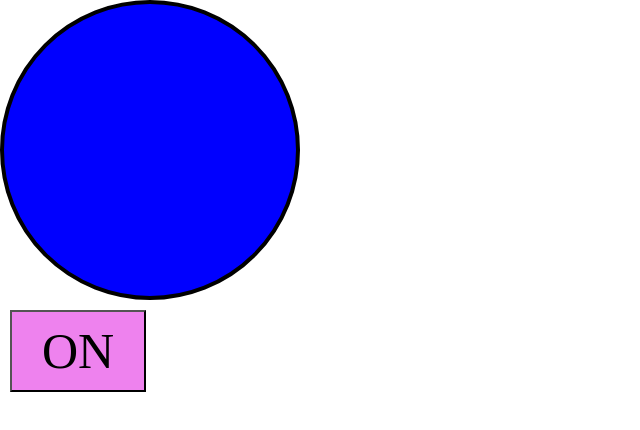
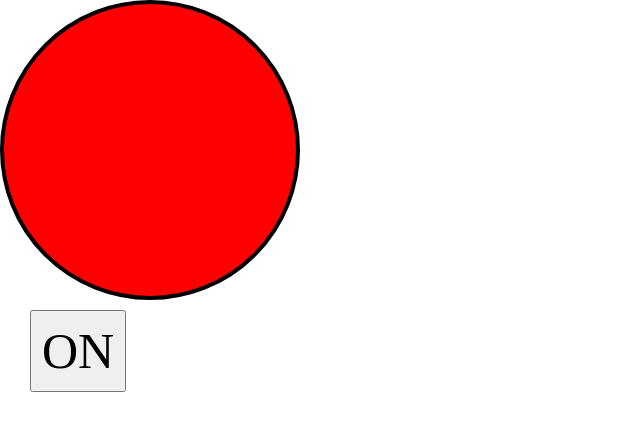
Before and after one commit to Akashtheory/JSmastery, a plain HTML site: page JSKing/index.html in a window 1280 px wide. Both pictures are taken after a click on the button "ON". Shown: the whole page, without its empty margins (0-640 px from the left). Drawn offline with Linux system fonts and the light colour scheme.

Commit message:
Bulb ON OFF JS DOM

```diff
--- a/JSKing/script.js
+++ b/JSKing/script.js
@@ -1,27 +1,19 @@
-let bulb= document.querySelector("#bulb");
-
-let btn = document.querySelector("button");
-
-let flag = 0;
-let flaga = 0;
-
+var bulb = document.querySelector("#bulb");
+var btn = document.querySelector("button");
+var flag = 0;
 
 btn.addEventListener("click", function(){
     if(flag == 0){
-        bulb.style.backgroundColor = "Blue";
+        bulb.style.backgroundColor = "Red";
         flag = 1;
-    }else{
-        bulb.style.backgroundColor = "pink";
+        console.log("Chalu")
+        this.innerHTML = "ON"
+    }
+    else{
+        bulb.style.backgroundColor = "Transparent";
+        this.innerHTML = "OFF";
         flag = 0;
-    };
+        console.log("Band");
 
-
-    if(flaga == 0){
-        this.style.backgroundColor = "Violet";
-        flaga = 1;
-    }else{
-        this.style.backgroundColor = "Orenge";
-        flaga = 0;
     }
-
 })
--- a/JSKing/style.css
+++ b/JSKing/style.css
@@ -19,7 +19,7 @@ html, body{
 }
 
 button{
-    padding: 10px 30px;
+    padding: 10px;
+    margin: 10px 30px;
     font-size: 50px;
-    margin: 10px;
 }
```
